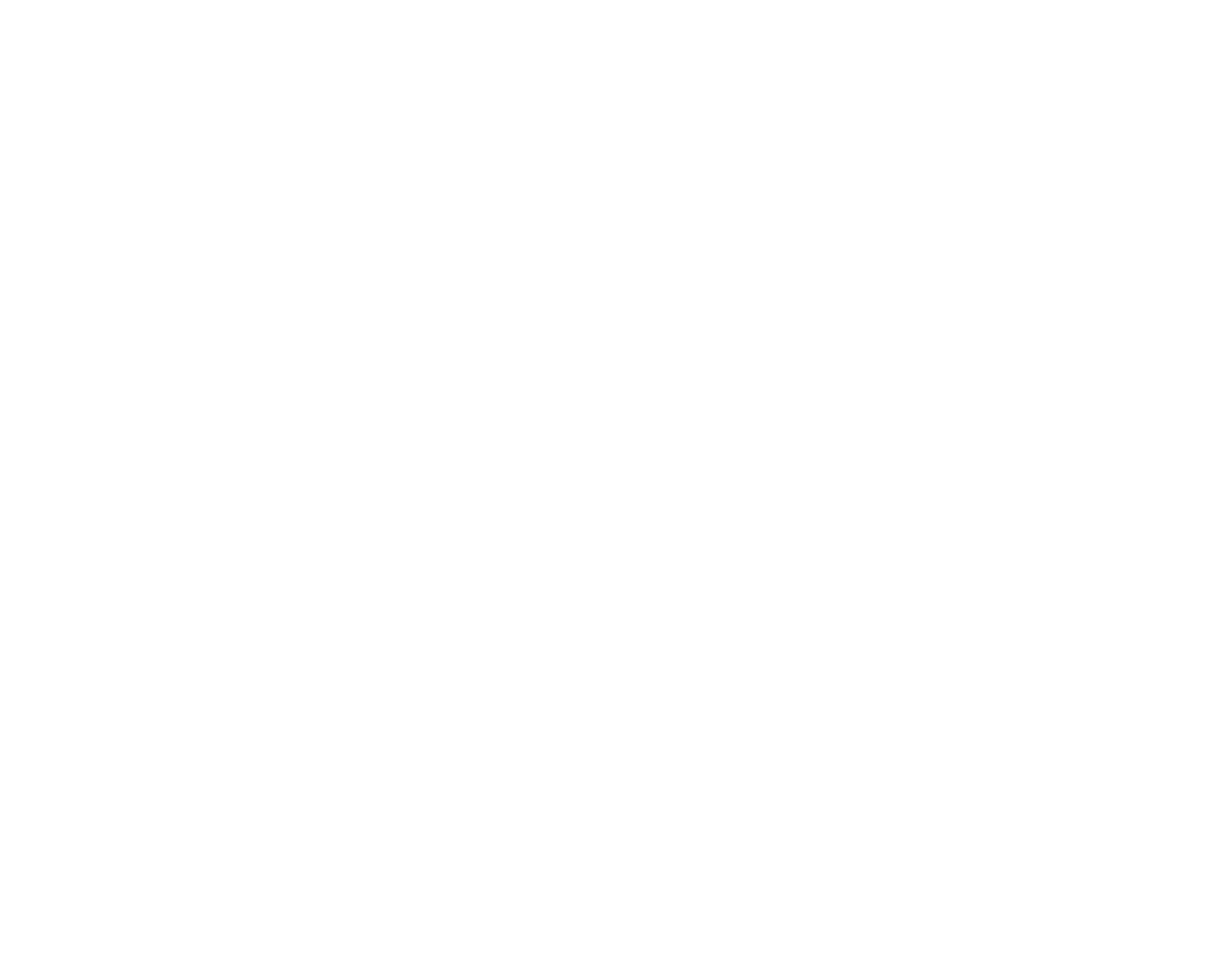
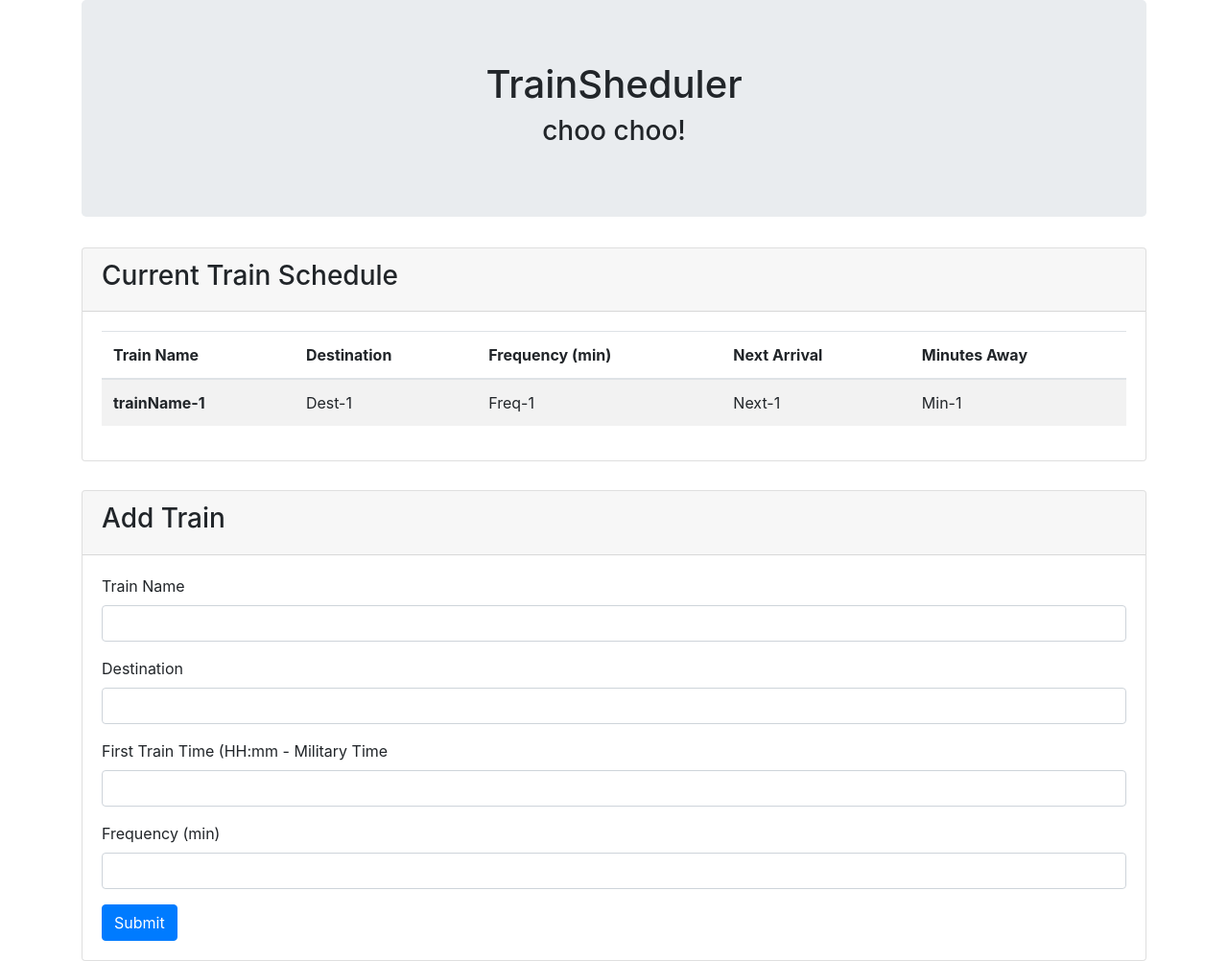
Before and after one commit to PushyPants/train-scheduler, a plain HTML site: page index.html in a window 1280 px wide. Shown: the whole page at 96% size. Before the commit the page ends 800 px from the top, so only its background shows below. Drawn offline with nearby package versions, Linux system fonts and the light colour scheme.

Commit message:
designed basic bootstrap page, connected moment.js & firebase. small pseudocode.

```diff
--- a/css/style.css
+++ b/css/style.css
@@ -0,0 +1,3 @@
+.trainSchedule {
+    margin-bottom:30px;
+}
--- a/index.html
+++ b/index.html
@@ -7,19 +7,80 @@
     <meta name="description" content="">
     <meta name="author" content="">
     <!-- <link rel="icon" href="favicon.ico"> -->
-    <title>Title</title>
+    <title>Train Scheduler</title>
     <link rel="stylesheet" href="https://maxcdn.bootstrapcdn.com/bootstrap/4.0.0/css/bootstrap.min.css" integrity="sha384-Gn5384xqQ1aoWXA+058RXPxPg6fy4IWvTNh0E263XmFcJlSAwiGgFAW/dAiS6JXm" crossorigin="anonymous">
     <link href="https://fonts.googleapis.com/icon?family=Material+Icons"
       rel="stylesheet">
     <script src="https://code.jquery.com/jquery-3.3.1.min.js" integrity="sha256-FgpCb/KJQlLNfOu91ta32o/NMZxltwRo8QtmkMRdAu8=" crossorigin="anonymous"></script>
     <script src="https://cdnjs.cloudflare.com/ajax/libs/popper.js/1.12.9/umd/popper.min.js" integrity="sha384-ApNbgh9B+Y1QKtv3Rn7W3mgPxhU9K/ScQsAP7hUibX39j7fakFPskvXusvfa0b4Q" crossorigin="anonymous"></script>
     <script src="https://maxcdn.bootstrapcdn.com/bootstrap/4.0.0/js/bootstrap.min.js" integrity="sha384-JZR6Spejh4U02d8jOt6vLEHfe/JQGiRRSQQxSfFWpi1MquVdAyjUar5+76PVCmYl" crossorigin="anonymous"></script>
+    <script src="https://cdnjs.cloudflare.com/ajax/libs/moment.js/2.22.2/locale/af.js"></script>
+    <script src="https://www.gstatic.com/firebasejs/5.0.4/firebase.js"></script>
     <script src="js/main.js"></script>
     <link href="css/style.css" rel="stylesheet">
   </head>
 
   <body>
+    <div class="container">
 
+        <div class="jumbotron text-center">
+          <h1>TrainSheduler</h1>
+          <h3>choo choo!</h3>
+        </div>
+        <div class="card trainSchedule">
+          <div class="card-header">
+            <h3>Current Train Schedule</h3>
+          </div>
+          <div class="card-body">
+            <table class="table table-striped table-hover">
+              <thead>
+                <tr>
+                  <th scope="col">Train Name</th>
+                  <th scope="col">Destination</th>
+                  <th scope="col">Frequency (min)</th>
+                  <th scope="col">Next Arrival</th>
+                  <th scope="col">Minutes Away</th>
+                </tr>
+              </thead>
+              <tr id="row-1">
+                <th id="trainName-1" scope=row>trainName-1</th>
+                <td id="trainDest-1">Dest-1</td>
+                <td id="trFreq-1">Freq-1</td>
+                <td id="trainNxt-1">Next-1</td>
+                <td id="trainMin-1">Min-1</td>
+              </tr>
+            </table>
+          </div>
+        </div>
+        <Div class="card addTrain">
+          <div class="card-header">
+            <h3>Add Train</h3>
+          </div>
+          <div class="card-body">
+            <form id="newTrain">
+              <label for="basic-url">Train Name</label>
+              <div class="input-group mb-3">
+                <input type="text" class="form-control" id="train-name">
+              </div>
+              <label for="basic-url">Destination</label>
+              <div class="input-group mb-3">
+                <input type="text" class="form-control" id="destination">
+              </div>
+              <label for="basic-url">First Train Time (HH:mm - Military Time</label>
+              <div class="input-group mb-3">
+                <input type="text" class="form-control" id="train-time">
+              </div>
+              <label for="basic-url">Frequency (min)</label>
+              <div class="input-group mb-3">
+                <input type="text" class="form-control" id="frequency">
+              </div>
+              <input class="btn btn-primary" type="submit" value="Submit">
+            </form>
+          </div>
+        </Div>
+
+
+    </div>
 
 
 
--- a/js/main.js
+++ b/js/main.js
@@ -1,5 +1,23 @@
 $(document).ready(function(){
 
+    var config = {
+        apiKey: "AIzaSyDmWkwTbAol6LvYK6DIgRo41m2VG9r99x4",
+        authDomain: "train-scheduler-b006b.firebaseapp.com",
+        databaseURL: "https://train-scheduler-b006b.firebaseio.com",
+        projectId: "train-scheduler-b006b",
+        storageBucket: "",
+        messagingSenderId: "512611692411"
+    };
+
+    firebase.initializeApp(config);
+
+    let database = firebase.database();
+
+    //on submit: take all values and enters them into an object with unique id
+
+    //take values (convert times) and add them to database
+
+    //take most recent database values and append them to DOM
 
 
 
```
Also changed, not shown: 1 other file.
